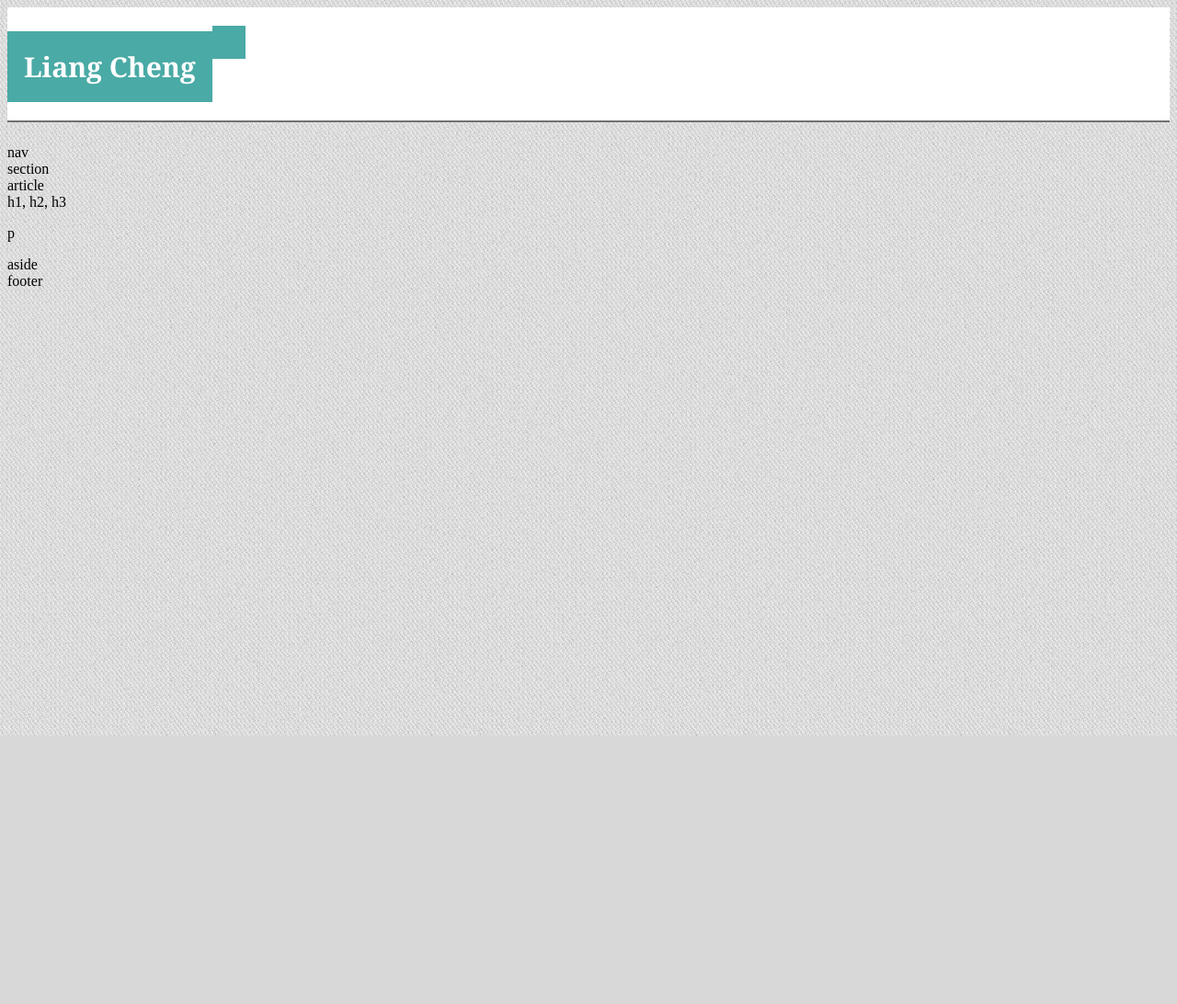
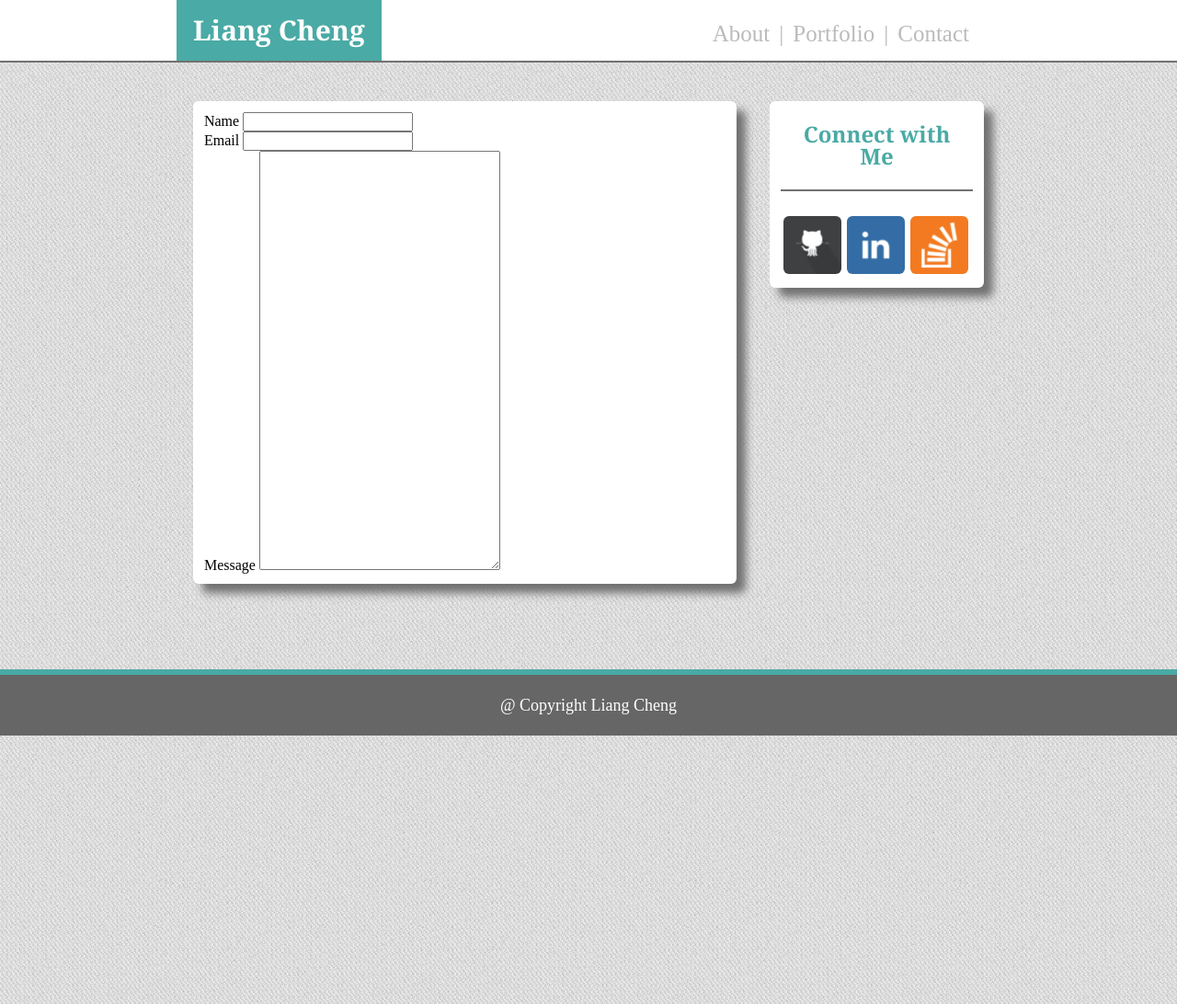
Before and after one commit to lcheng6/Basic-Portfolio, a PHP site: page /contact.html in a window 1280 px wide. Shown: the whole page at 92% size. Before the commit the page ends 800 px from the top, so only its background shows below. Run offline with PHP 8.4, Linux system fonts and the light colour scheme.

Commit message:
update contact.html

```diff
--- a/contact.html
+++ b/contact.html
@@ -3,45 +3,56 @@
 <html lang="en-us">
   <head>
     <meta charset="UTF-8">
-    <title>Floats</title>
-    <link rel="stylesheet" type="text/css" href="style.css">
+    <title>Liang Cheng Basic Portfolio</title>
+    <link rel="stylesheet" type="text/css" href="css/reset.css">
+    <link rel="stylesheet" type="text/css" href="css/style.css">
   </head>
   <body>
-    <div>
     <header>
-    <h1>Liang Cheng<h1>
-    </header>
-  </div>
-  <div>
+      <div id="container">
+        <h1>
+        <strong>Liang Cheng</strong>
+        </h1>
+        <div id="navLinks">
           <nav>
-      nav
+            <a href="index.html">About</a>|<a href="#">Portfolio</a>|<a href="contact.html">Contact</a>
           </nav>
         </div>
-  <div id="centerSection">
-    <div id="centerSectionLeft">
-      <section>
-        section
-        <article>
-          article
-          <div id="headings">
-            <span>
-              h1, h2, h3
-            </span>
       </div>
-          <div id="pAfterHeadings">
-            <p>p</p>
+    </header>
+    <div id="container">
+      <div id="about-me-section">
+
+        <div id="about-me-description">
+          <label for="name">Name</label>
+          <input type=text" name="name" id="name">
+          <br>
+          <label for="email">Email</label>
+          <input type=text" name="email" id="name">
+          <br>
+          <label for="message">Message</label>
+          <textarea name="message" id="message" rows="30" cols="30"></textarea>
+
+
+        </div> <!-- end about-me-description -->
+        <div id="connect-with-me">
+          <div id="connect-with-me-top">
+            <h2>
+            <strong>Connect with Me</strong>
+            </h2>
           </div>
-        </article>
-      </section>
+          <ul>
+            <li><a href="https://github.com/lcheng6" target="_blank"><img src="images/github.png" alt="Matt Martin's GitHub Profile"></a></li>
+            <li><a href="https://www.linkedin.com/in/liang-cheng-2039b81" target="_blank"><img src="images/linkedin.png" alt="Matt Martin's LinkedIn Profile"></a></li>
+            <li><a href="http://stackoverflow.com/users/4017961/liang-cheng" target="_blank"><img src="images/stackOverflow.png" alt="Stack Overflow"></a></li>
+          </ul>
         </div>
-    <div id="centerSectionRight">
-      <aside>
-        aside
-      </aside>
+      </div> <!-- end mid-section -->
       </div>
+      <div class="footer">
+        <footer>
+          @ Copyright Liang Cheng
+        </footer>
       </div>
-  <footer>
-    footer
-  </footer>
   </body>
 </html>
--- a/css/style.css
+++ b/css/style.css
@@ -172,3 +172,10 @@ div.footer {
    left:0px;
    bottom:0px;
 }
+
+#contact-me-section {
+	background:white;
+	width:66%;
+	float:left;
+	margin:2%;
+}
```
Lines whose indentation alone changed are shown as unchanged.
